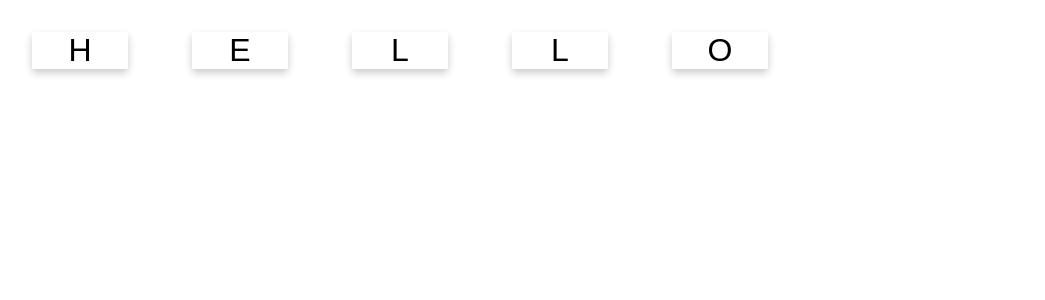
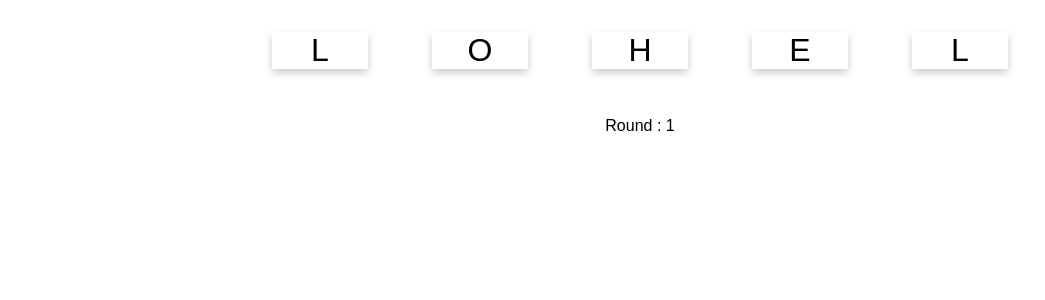
Before and after one commit to sunisathammasoon/card-game, a React (Create React App) app: page / in a window 1280 px wide. Shown: the top 300 px of the page, without its empty margins (0-1045 px from the left). Built offline with nearby package versions, Linux system fonts and the light colour scheme.

Commit message:
การทดลอง Game Logic

```diff
--- a/src/CharacterCard.js
+++ b/src/CharacterCard.js
@@ -1,23 +1,27 @@
 import React, { Component } from 'react';
 
-export default class CharacterCard extends Component {
+export default class CharacterCard extends Component{
     constructor(props){
         super(props)
         this.state = {
-    active: false,
+            active : false,
         }
     }
+
     activate = () => {
         if(!this.state.active){
             this.props.activationHandler(this.props.value)
             this.setState({active: true})
         }
     }
-
-
+    componentDidUpdate(prevProps){
+        if(prevProps.attemt !== this.props.attemt){
+          this.setState({active:false})
+        }
+      }
     render(){
-    let className = `card ${this.state.active ? 'activeCard': ''}`
-    return (
+        let className = `card ${this.state.active ? 'activeCard' : ''}`
+        return(
             <div className={className} onClick={this.activate}>
                 {this.props.value}
             </div>
--- a/src/WordCard.js
+++ b/src/WordCard.js
@@ -1,16 +1,47 @@
-import CharacterCard from './CharacterCard';
 import React, { Component } from 'react';
 
+import CharacterCard from "./CharacterCard";
+import _ from 'lodash';
+const prepareStateFromWord = (given_word) => {
+    let word = given_word.toUpperCase()
+    let chars = _.shuffle(Array.from(word))
+    return {
+        word,
+        chars,
+        attemt: 1,
+        guess: [],
+        completed: false
+    }
+}
+export default class WordCard extends Component {
+    constructor(props){
+        super(props)
+        this.state = prepareStateFromWord(this.props.value)
+    }
+    activationHandler = (c) => {
+        let guess = [this.state.guess]+c
+        this.setState({guess})
+        if(guess.length === this.state.chars.length){
+            if(guess === this.state.word){
+                this.setState({guess: [], completed: true})
+            }else{
+                this.setState({guess: [], attemt: this.state.attemt + 1})
+            }
+        }
+    }
 
-
-export default class WordCard extends
-
-Component {activationHandler = c => { console.log(`${c} has been activated.`) }
-render() {
- return (
- <div>
-{ Array.from(this.props.value).map((c, i) => <CharacterCard value={c} key={i} activationHandler={this.activationHandler}/>) }
- </div>
- );
- }
+    render(){
+        return(
+            <div className="App">
+                {
+                    Array.from(this.state.chars).map(
+                        (c, i) => <CharacterCard value = {c} key = {i} attemt={this.state.attemt}
+                        activationHandler = {this.activationHandler}/>
+                    )
+                }
+                <p>Round : {this.state.attemt}</p>
+                <p>{this.state.completed? "you win" : ""}</p>
+            </div>
+        )
+    }
 }
```
Lines whose indentation alone changed are shown as unchanged.
